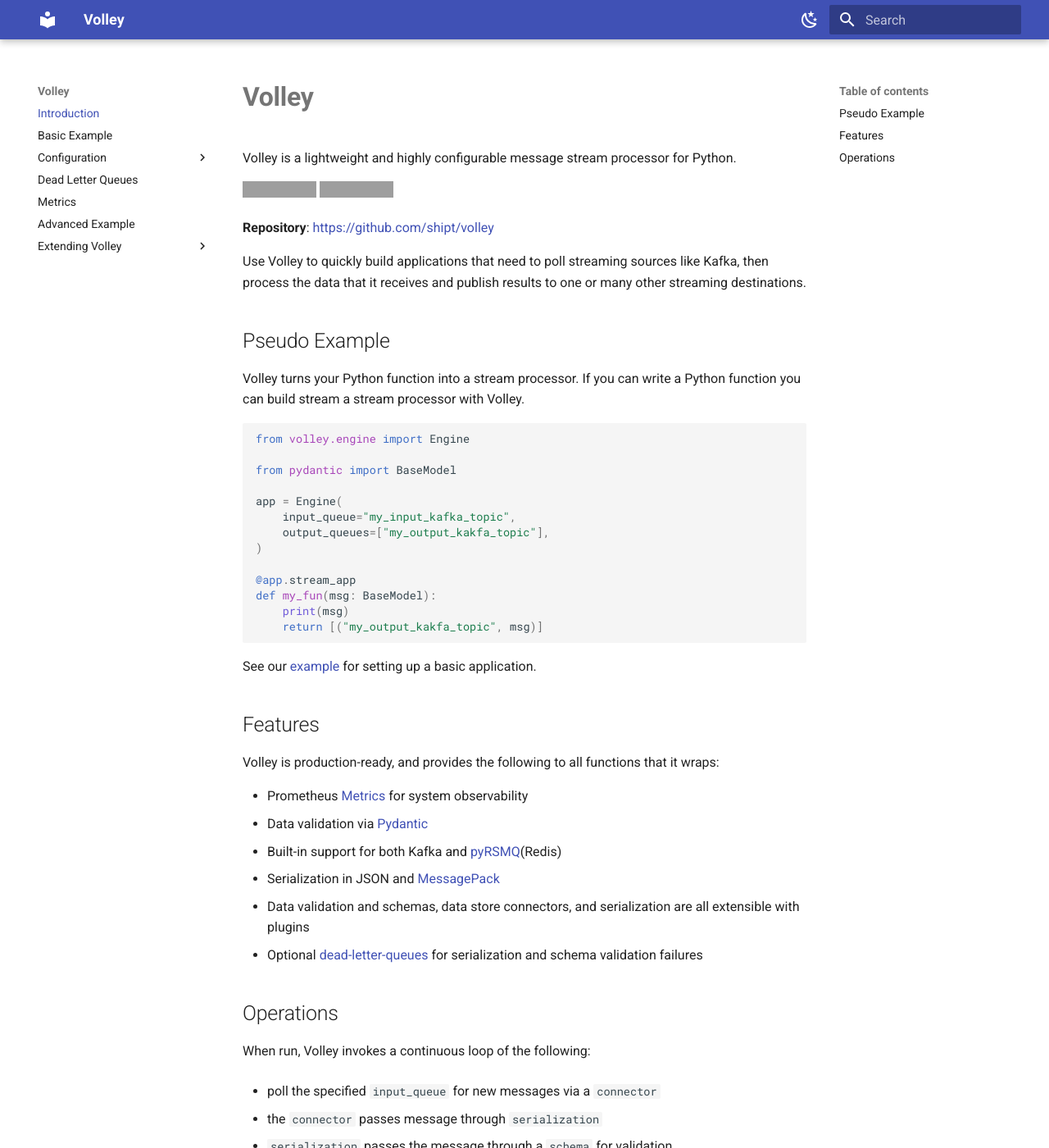
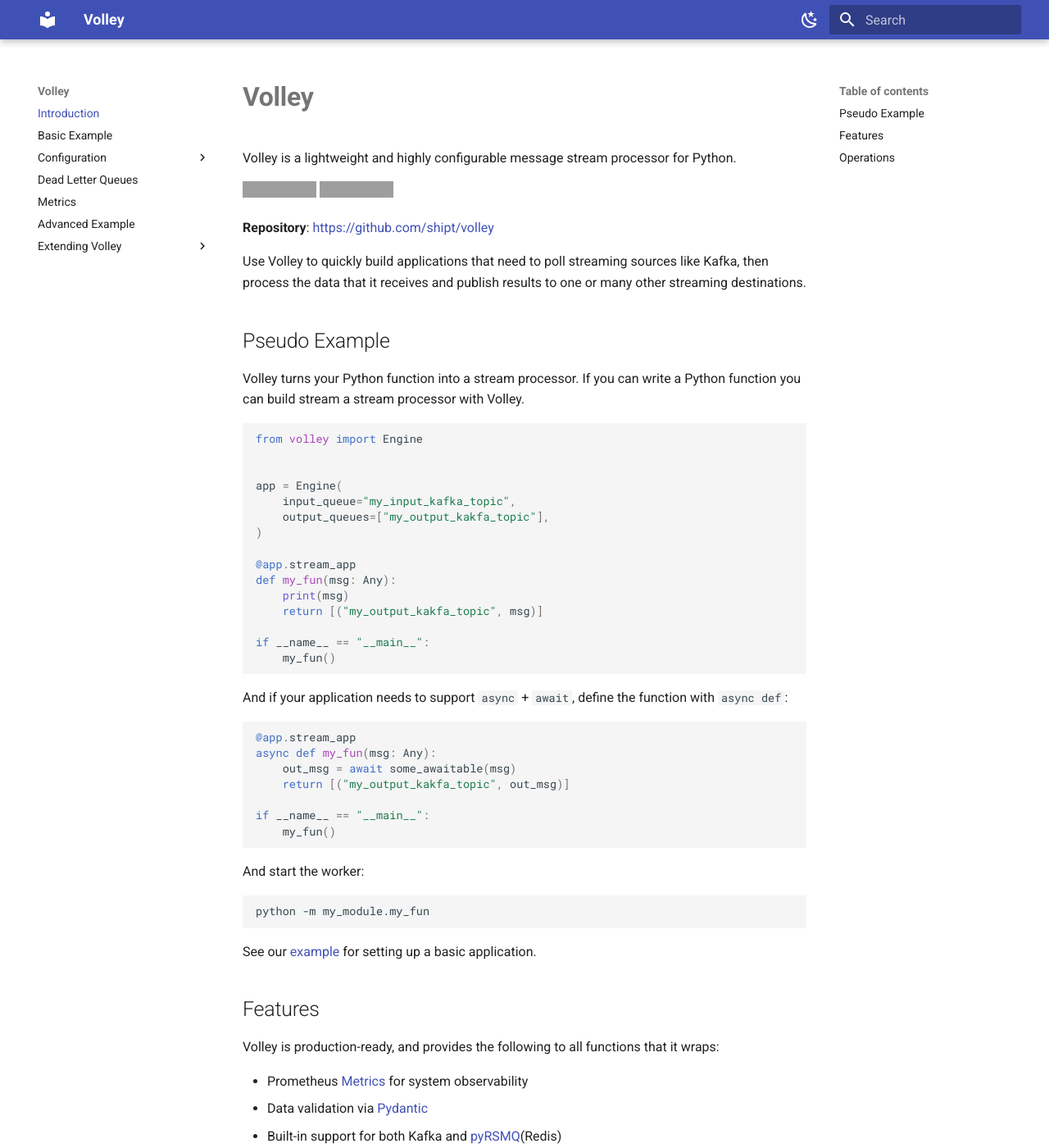
Before and after one commit to shipt/py-volley, an MkDocs documentation site: the page built from docs/docs/index.md, in a window 1280 px wide and 1400 px high. Shown: the whole window at 82% size. Built offline with MkDocs 1.6.1 and Material for MkDocs 9.7.7, drawn with Linux system fonts in a browser that asks for light colours; grey boxes are pictures that could not be loaded.

Commit message:
add async to example

````diff
--- a/docs/docs/index.md
+++ b/docs/docs/index.md
@@ -19,9 +19,8 @@
 Volley turns your Python function into a stream processor. If you can write a Python function you can build stream a stream processor with Volley.
 
 ```python
-from volley.engine import Engine
+from volley import Engine
 
-from pydantic import BaseModel
 
 app = Engine(
     input_queue="my_input_kafka_topic",
@@ -29,14 +28,35 @@
 )
 
 @app.stream_app
-def my_fun(msg: BaseModel):
+def my_fun(msg: Any):
     print(msg)
     return [("my_output_kakfa_topic", msg)]
 
+if __name__ == "__main__":
+    my_fun()
 ```
 
+And if your application needs to support `async` + `await`, define the function with `async def`:
+
+```python
+@app.stream_app
+async def my_fun(msg: Any):
+    out_msg = await some_awaitable(msg)
+    return [("my_output_kakfa_topic", out_msg)]
+
+if __name__ == "__main__":
+    my_fun()
+```
+
+And start the worker:
+
+```bash
+python -m my_module.my_fun
+```
+
+
+
 See our [example](./example.md) for setting up a basic application.
-
 
 ## Features
 
````
Also changed, not shown: 1 other file.
